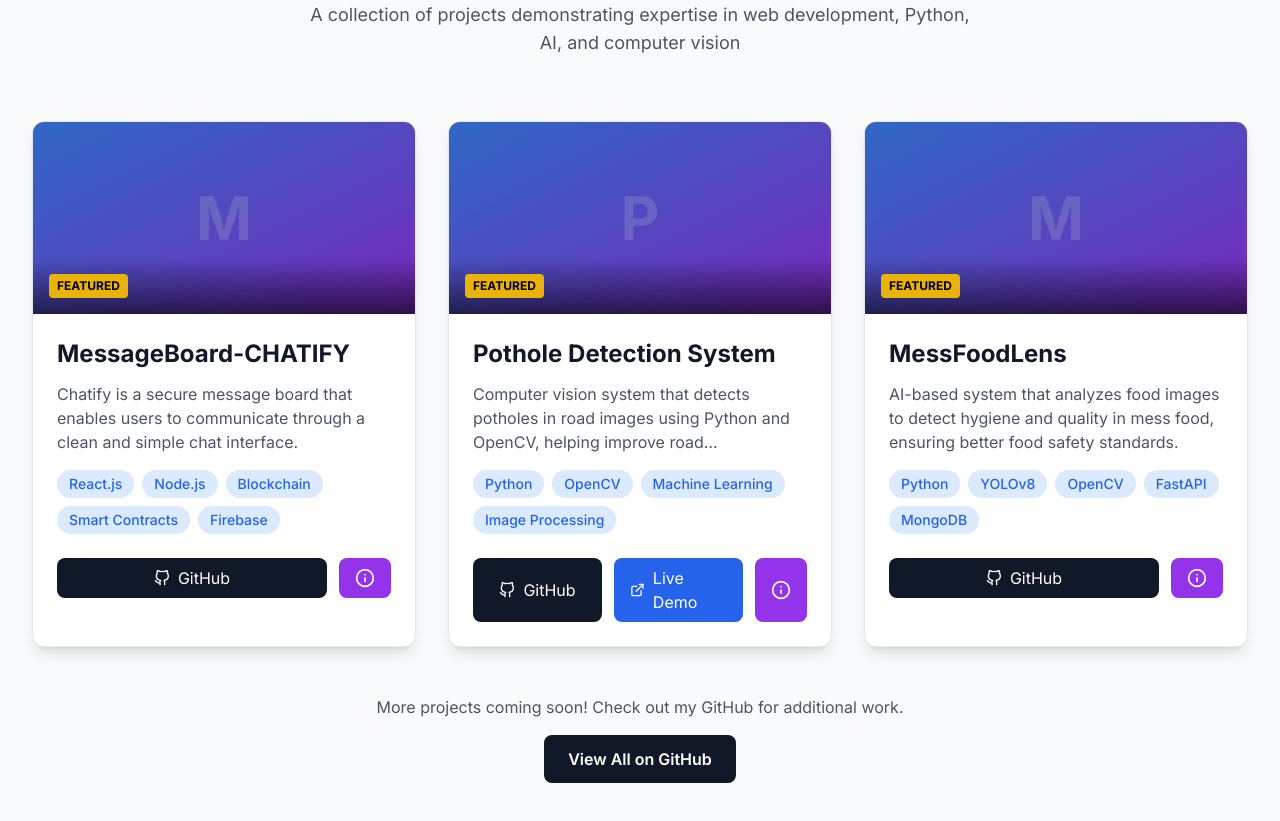
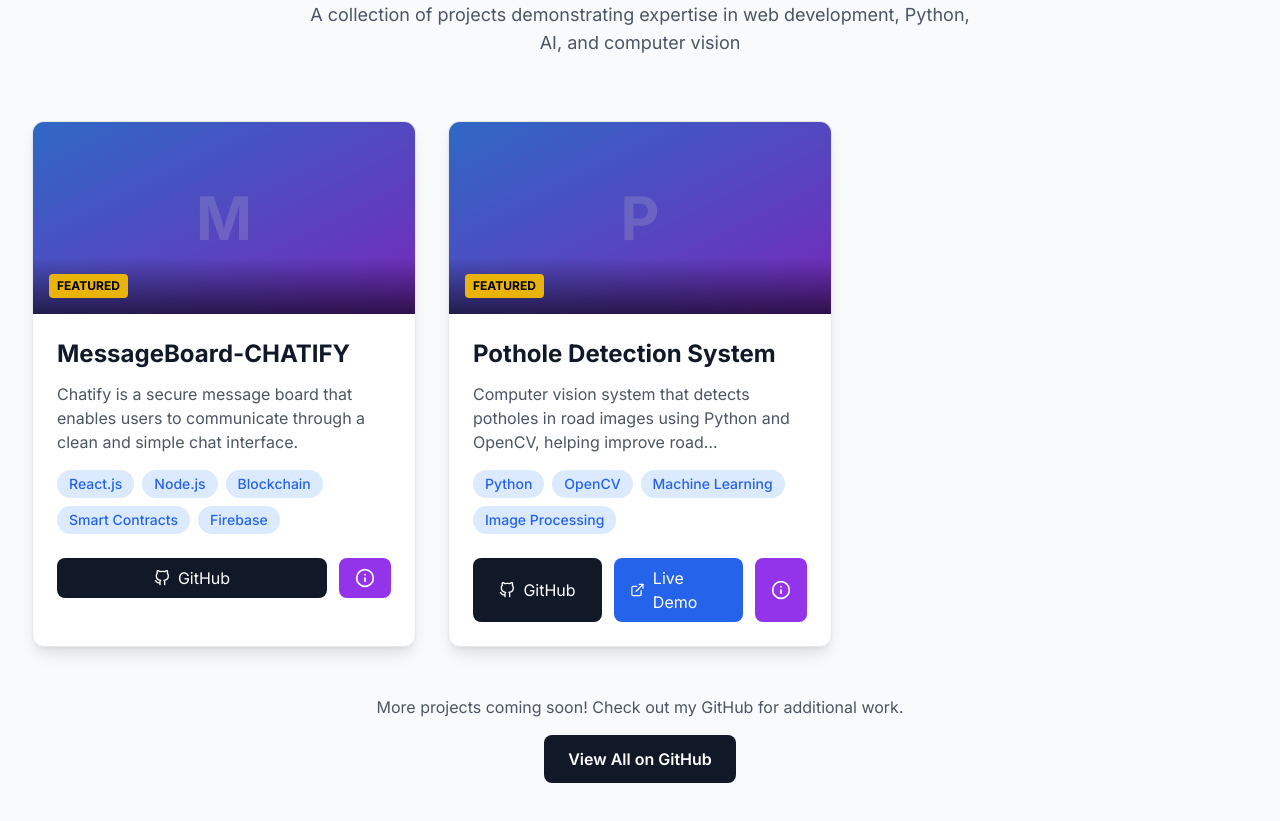
Before and after one commit to Krishankant-Dixit/Portfolio, a React (Vite) app: page / in a window 1280 px wide. Shown: the part 3200-4021 px from the top of the page. Built offline with nearby package versions, Linux system fonts and the light colour scheme.

Commit message:
comment out one project

```diff
--- a/src/components/Projects.jsx
+++ b/src/components/Projects.jsx
@@ -36,19 +36,19 @@ const Projects = () => {
       architecture: 'Built using Python with OpenCV for image processing, implementing edge detection, contour analysis, and custom ML models trained on road imagery datasets. The system processes images in real-time and provides detailed reports on detected potholes.',
       outcome: 'Successfully created a working prototype that can detect potholes with good accuracy. The system can process multiple images efficiently and provides valuable data for infrastructure maintenance planning.',
     },
-    {
-      id: 3,
-      title: 'MessFoodLens',
-      description: 'AI-based system that analyzes food images to detect hygiene and quality in mess food, ensuring better food safety standards.',
-      technologies: ['Python', 'YOLOv8', 'OpenCV', 'FastAPI', 'MongoDB'],
-      featured: true,
-      githubUrl: 'https://github.com/Krishankant-Dixit',
-      liveUrl: '',
-      problem: 'Food quality and hygiene in institutional mess facilities are critical concerns, but manual inspection is inconsistent and subjective. Students and staff need an objective way to assess food quality and report issues.',
-      solution: 'Created an AI-powered application using YOLOv8 for object detection to analyze food images. The system detects potential hygiene issues, freshness indicators, and quality metrics. Backend built with FastAPI handles image processing and stores data in MongoDB.',
-      architecture: 'Utilizes YOLOv8 for real-time object detection and classification, OpenCV for image preprocessing, FastAPI for RESTful backend services, and MongoDB for storing analysis results and user feedback. The system provides a confidence score for each analysis.',
-      outcome: 'Developed a functional AI system that can analyze food images and provide objective quality assessments. The tool has potential to improve food safety monitoring in institutional settings and empower users to make informed decisions.',
-    },
+    // {
+    //   id: 3,
+    //   title: 'MessFoodLens',
+    //   description: 'AI-based system that analyzes food images to detect hygiene and quality in mess food, ensuring better food safety standards.',
+    //   technologies: ['Python', 'YOLOv8', 'OpenCV', 'FastAPI', 'MongoDB'],
+    //   featured: true,
+    //   githubUrl: 'https://github.com/Krishankant-Dixit',
+    //   liveUrl: '',
+    //   problem: 'Food quality and hygiene in institutional mess facilities are critical concerns, but manual inspection is inconsistent and subjective. Students and staff need an objective way to assess food quality and report issues.',
+    //   solution: 'Created an AI-powered application using YOLOv8 for object detection to analyze food images. The system detects potential hygiene issues, freshness indicators, and quality metrics. Backend built with FastAPI handles image processing and stores data in MongoDB.',
+    //   architecture: 'Utilizes YOLOv8 for real-time object detection and classification, OpenCV for image preprocessing, FastAPI for RESTful backend services, and MongoDB for storing analysis results and user feedback. The system provides a confidence score for each analysis.',
+    //   outcome: 'Developed a functional AI system that can analyze food images and provide objective quality assessments. The tool has potential to improve food safety monitoring in institutional settings and empower users to make informed decisions.',
+    // },
     // {
     //   id: 4,
     //   title: 'Blog Platform',
```
